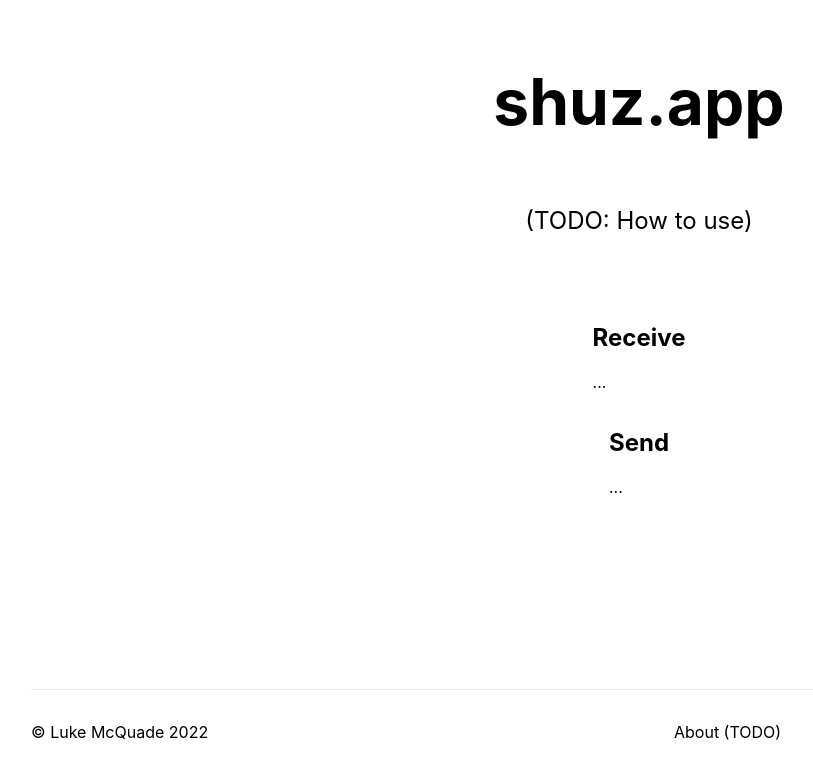
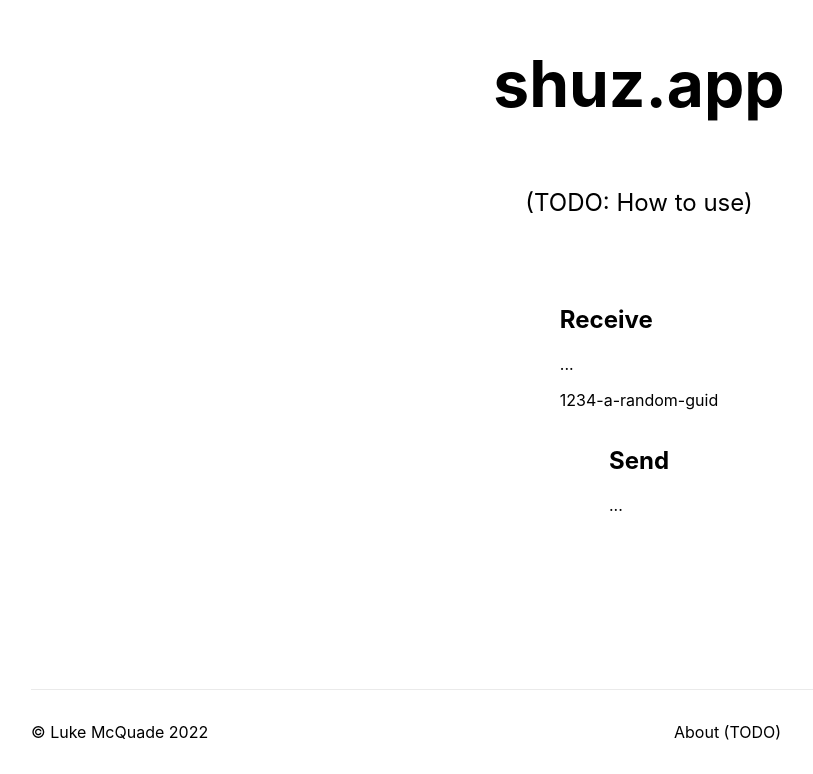
Before and after one commit to lukesdm/shuz, a Next.js app in the folder shuz-app/: page / in a window 1280 px wide. Shown: the part 111-885 px from the top of the page, without its empty margins (1-814 px from the left). Built offline with nearby package versions, Linux system fonts and the light colour scheme.

Commit message:
receiver id placeholder

```diff
--- /dev/null
+++ b/shuz-app/lib/receiver.ts
@@ -0,0 +1,3 @@
+export function getReceiverId() {
+    return "1234-a-random-guid";
+}
--- a/shuz-app/pages/index.tsx
+++ b/shuz-app/pages/index.tsx
@@ -1,8 +1,10 @@
 import type { NextPage } from 'next'
 import Head from 'next/head'
+import { getReceiverId } from '../lib/receiver';
 import styles from '../styles/Home.module.css'
 
 const Home: NextPage = () => {
+  const receiverId = getReceiverId();
   return (
     <div className={styles.container}>
       <Head>
@@ -23,6 +25,7 @@ const Home: NextPage = () => {
         <section>
           <h2>Receive</h2>
           <p>...</p>
+          <p>{receiverId}</p>
         </section>
 
         <section>
```
